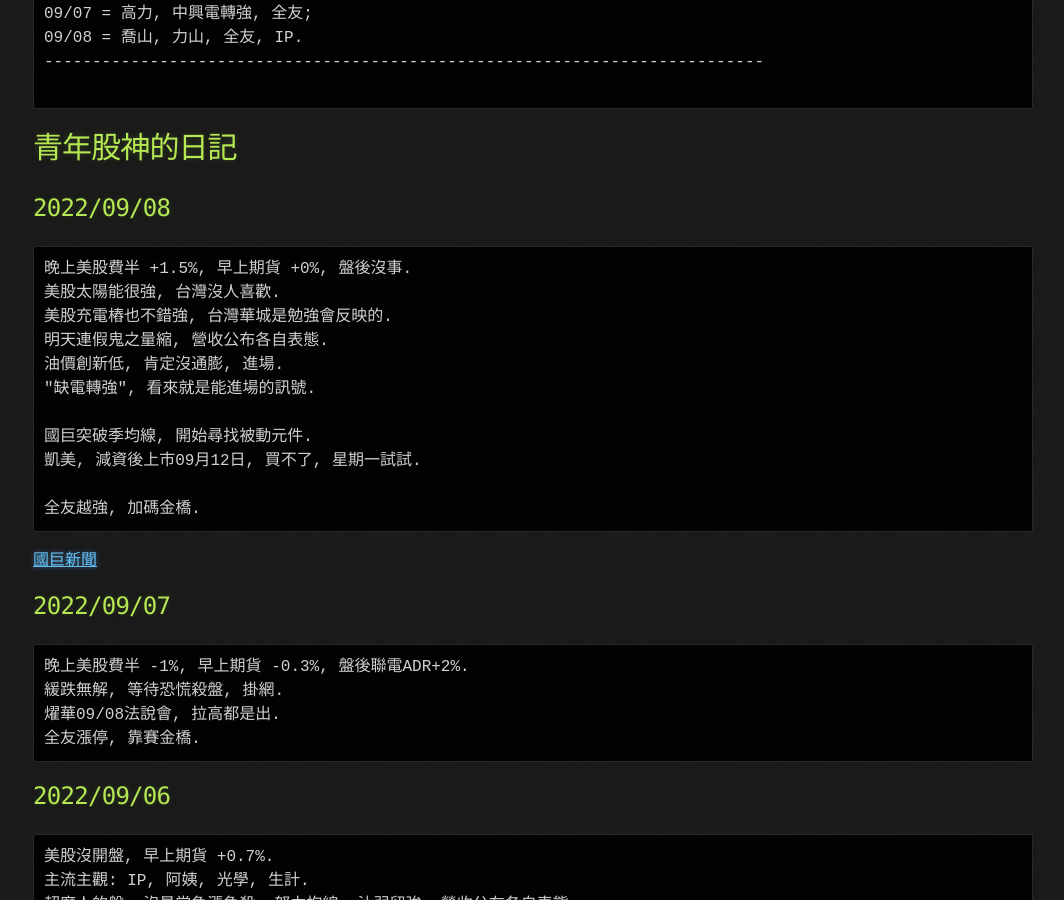
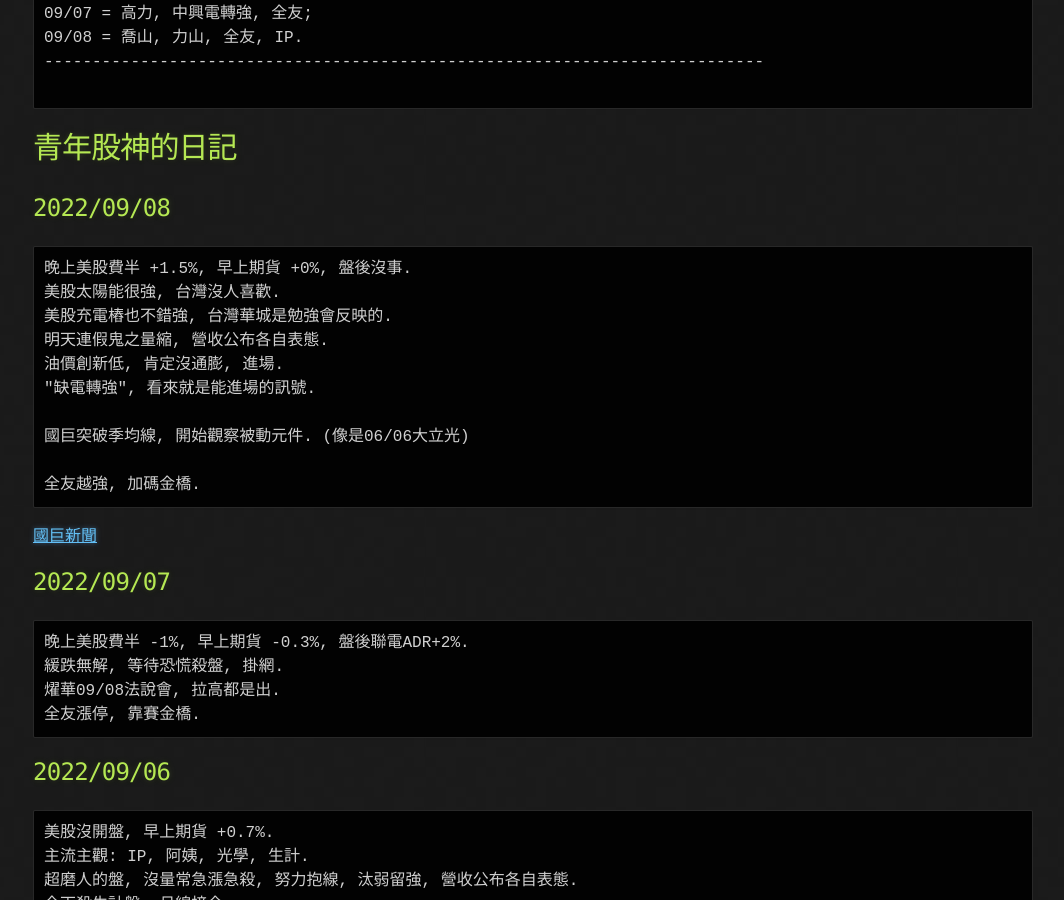
Before and after one commit to lepg5487/Stock_God, a Jekyll site: the page built from index.md, in a window 1280 px wide and 900 px high, scrolled down 1090 px. Shown: the whole window, without its empty margins (107-1171 px from the left). Built offline with Jekyll 4.4.1, drawn with Linux system fonts in a browser that asks for light colours; our own code applies the rules of GitHub Pages for plain Markdown files.

Commit message:
Update index.md

````diff
--- a/index.md
+++ b/index.md
@@ -54,8 +54,7 @@ layout: testlayouts
 油價創新低, 肯定沒通膨, 進場.
 "缺電轉強", 看來就是能進場的訊號.
 
-國巨突破季均線, 開始尋找被動元件.
-凱美, 減資後上市09月12日, 買不了, 星期一試試.
+國巨突破季均線, 開始觀察被動元件. (像是06/06大立光)
 
 全友越強, 加碼金橋.
 ```
````
